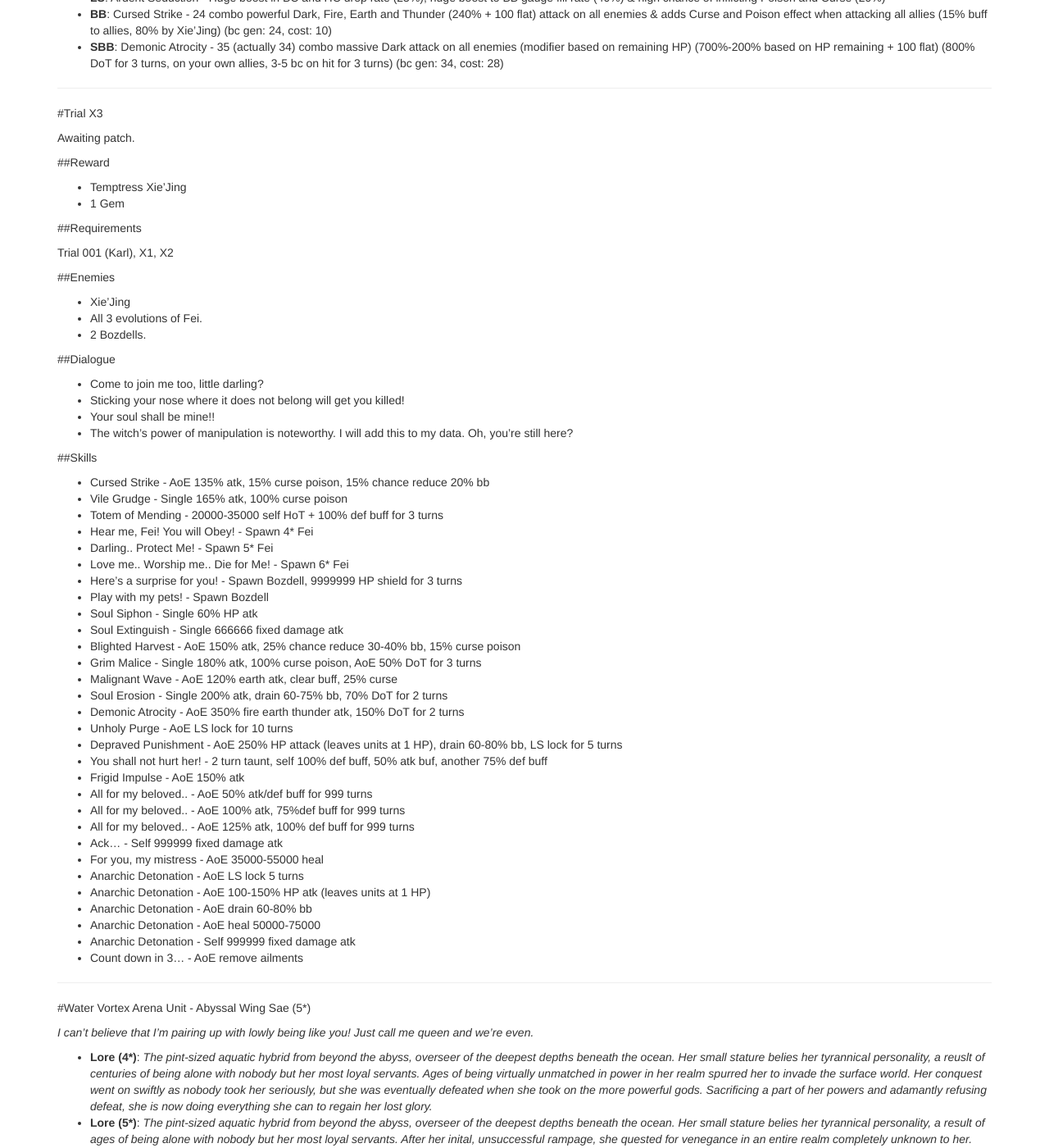
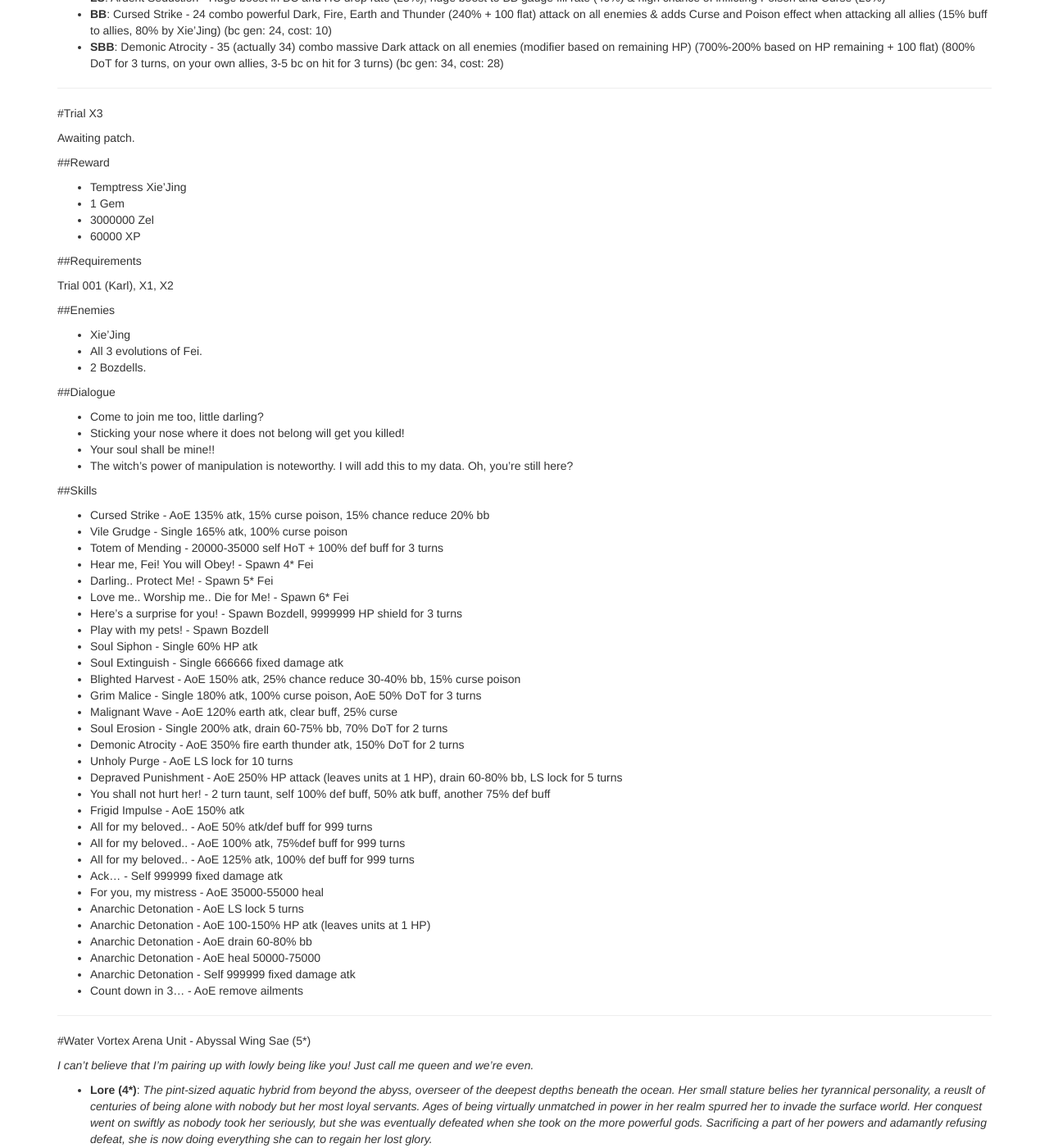
Before and after one commit to Deathmax/deathmax.github.io, a Jekyll site: the page built from index.html, in a window 1280 px wide and 1400 px high, scrolled down 794 px. Shown: the whole window at 82% size. Built offline with Jekyll 4.4.1, drawn with Linux system fonts in a browser that asks for light colours; nearby versions of some CDN libraries; library files that are not in the unit come from our copies; the list of posts is cut into pages by our own code.

Commit message:
add rewards

```diff
--- a/_posts/2015-06-22-brave-frontier---update-notes---mon-jun-22-2015--xie-jing-trial--ruby-batch.md
+++ b/_posts/2015-06-22-brave-frontier---update-notes---mon-jun-22-2015--xie-jing-trial--ruby-batch.md
@@ -33,6 +33,8 @@ Awaiting patch.
 
 * Temptress Xie'Jing
 * 1 Gem
+* 3000000 Zel
+* 60000 XP
 
 ##Requirements
 
@@ -70,7 +72,7 @@ Trial 001 (Karl), X1, X2
 * Demonic Atrocity - AoE 350% fire earth thunder atk, 150% DoT for 2 turns
 * Unholy Purge - AoE LS lock for 10 turns
 * Depraved Punishment - AoE 250% HP attack (leaves units at 1 HP), drain 60-80% bb, LS lock for 5 turns
-* You shall not hurt her! - 2 turn taunt, self 100% def buff, 50% atk buf, another 75% def buff
+* You shall not hurt her! - 2 turn taunt, self 100% def buff, 50% atk buff, another 75% def buff
 * Frigid Impulse - AoE 150% atk
 * All for my beloved.. - AoE 50% atk/def buff for 999 turns
 * All for my beloved.. - AoE 100% atk, 75%def buff for 999 turns
```
